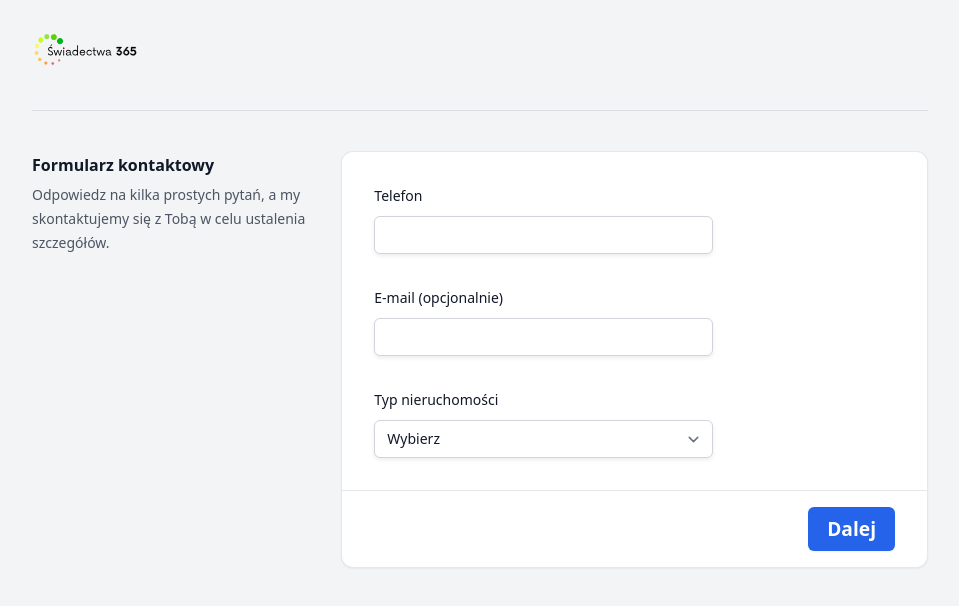
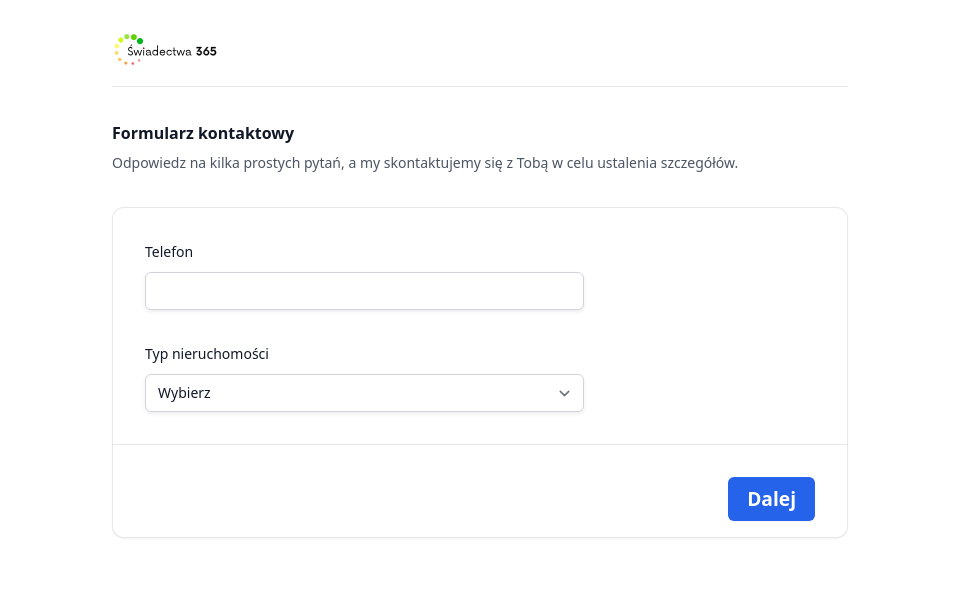
Before and after one commit to mikolajhere/swiadectwo365-form, a React (Vite) app: page / in a window 1280 px wide. Shown: the top 606 px of the page, without its empty margins (160-1119 px from the left). Built offline with nearby package versions, Linux system fonts and the light colour scheme.

Commit message:
CSS update, email input moved to second screen

```diff
--- a/src/App.jsx
+++ b/src/App.jsx
@@ -117,13 +117,17 @@ export const App = () => {
     }
   }
 
+  console.log({ step });
+
   return (
     <>
       <nav>
-        <img src="/logo.svg" alt="" />
+        <a href="/">
+          <img src="/logo.svg" alt="" />
+        </a>
       </nav>
-      <div className="container">
-        <div className="container-info">
+      <div className={`${step.key !== "1" ? "pt-0" : ""} container`}>
+        <div className={`${step.key === "1" ? "" : "d-none"} container-info`}>
           <h2>Formularz kontaktowy</h2>
           <p>
             Odpowiedz na kilka prostych pytań, a my skontaktujemy się z Tobą w
--- a/src/components/MoreInfo.jsx
+++ b/src/components/MoreInfo.jsx
@@ -5,10 +5,28 @@ export function MoreInfo({
   updateFields,
   serviceDataAddress,
   serviceClientClientHasFloorPlan,
+  dataUpdateEmail,
 }) {
   return (
     <FormWrapper title="Dane kontaktowe">
       <>
+        <div className="form-item">
+          <label className="legal-label" htmlFor="dataUpdateEmail">
+            E-mail (opcjonalnie)
+          </label>
+          <input
+            id="dataUpdateEmail"
+            type="email"
+            className="legal-input"
+            name="dataUpdateEmail"
+            value={dataUpdateEmail}
+            onChange={(e) =>
+              updateFields({
+                dataUpdateEmail: e.target.value,
+              })
+            }
+          />
+        </div>
         <div className="form-item">
           <label className="legal-label" htmlFor="address">
             Adres
--- a/src/components/UserForm.jsx
+++ b/src/components/UserForm.jsx
@@ -1,11 +1,6 @@
 import { FormWrapper } from "./FormWrapper";
 
-export function UserForm({
-  dataPhone,
-  updateFields,
-  serviceHomeType,
-  dataUpdateEmail,
-}) {
+export function UserForm({ dataPhone, updateFields, serviceHomeType }) {
   return (
     <FormWrapper title="Dane kontaktowe">
       <>
@@ -27,23 +22,6 @@ export function UserForm({
         </div>
 
         <div className="form-item">
-          <label className="legal-label" htmlFor="dataUpdateEmail">
-            E-mail (opcjonalnie)
-          </label>
-          <input
-            id="dataUpdateEmail"
-            type="email"
-            className="legal-input"
-            name="dataUpdateEmail"
-            value={dataUpdateEmail}
-            onChange={(e) =>
-              updateFields({
-                dataUpdateEmail: e.target.value,
-              })
-            }
-          />
-        </div>
-        <div className="form-item">
           <label className="legal-label" htmlFor="serviceHomeType">
             Typ nieruchomości
           </label>
@@ -52,7 +30,6 @@ export function UserForm({
             id="serviceHomeType"
             name="serviceHomeType"
             value={serviceHomeType}
-            required
             onChange={(e) =>
               updateFields({ "dataValues[serviceHomeType]": e.target.value })
             }
--- a/src/styles/App.css
+++ b/src/styles/App.css
@@ -14,19 +14,20 @@
 body {
   font-family: system-ui, -apple-system, BlinkMacSystemFont, "Segoe UI", Roboto,
     Oxygen, Ubuntu, Cantarell, "Open Sans", "Helvetica Neue", sans-serif;
-  background-color: rgb(243, 244, 246);
 }
 
 #root {
   min-height: 100vh;
-  max-width: 60rem;
-  padding-top: 1rem;
+  max-width: 50rem;
   padding-bottom: 6rem;
   margin-inline: auto;
 }
 
 nav {
   padding: 1rem;
+}
+nav a {
+  display: block;
 }
 
 nav img {
@@ -41,15 +42,21 @@ h1 {
   margin-bottom: 2rem;
 }
 
+.d-none {
+  display: none;
+}
+.pt-0 {
+  padding-top: 0 !important;
+  border-top: 0 !important;
+}
 .container {
   display: grid;
   grid-template-columns: repeat(1, minmax(0, 1fr));
-  -moz-column-gap: 2rem;
-  column-gap: 2rem;
-  row-gap: 2rem;
-  padding-top: 2.5rem;
+  -moz-column-gap: 1rem;
+  column-gap: 1rem;
+  row-gap: 1rem;
+  padding-top: 1rem;
   --tw-space-y-reverse: 0;
-  margin-top: calc(2.5rem * calc(1 - var(--tw-space-y-reverse)));
   margin-bottom: calc(2.5rem * var(--tw-space-y-reverse));
   --tw-divide-y-reverse: 0;
   border-top-width: calc(1px * calc(1 - var(--tw-divide-y-reverse)));
@@ -101,7 +108,7 @@ form {
   border-top: solid 1px rgb(17 24 39 / 0.1);
   padding-left: 1rem;
   padding-right: 1rem;
-  padding-top: 1rem;
+  padding-top: 2rem;
   padding-bottom: 1rem;
 }
 
@@ -153,7 +160,8 @@ form {
   padding-bottom: 0.375rem;
   color: rgb(17 24 39 / 1);
   box-shadow: 0 0.125rem 0.25rem rgba(0, 0, 0, 0.075);
-  font-size: 0.875rem; line-height: 1.5rem;
+  font-size: 0.875rem;
+  line-height: 1.5rem;
 }
 
 .legal-input:focus-visible,
@@ -194,7 +202,7 @@ p {
 }
 @media (min-width: 640px) {
   nav {
-    padding: 0;
+    padding: 0 0 1rem 0;
   }
   form {
     border-radius: 0.75rem;
@@ -208,6 +216,9 @@ p {
     padding-right: 1.5rem;
     padding-top: 2rem;
     padding-bottom: 8rem;
+  }
+  form {
+    grid-column: span 3 / span 3;
   }
   .form-content {
     padding: 2rem;
@@ -236,7 +247,12 @@ p {
 
 @media (min-width: 768px) {
   .container {
-    grid-template-columns: repeat(3, minmax(0, 1fr));
+    /* grid-template-columns: repeat(3, minmax(0, 1fr)); */
+    padding-top: 2rem;
+    max-width: 768px;
+    -moz-column-gap: 2rem;
+    column-gap: 2rem;
+    row-gap: 2rem;
   }
 }
 
```
